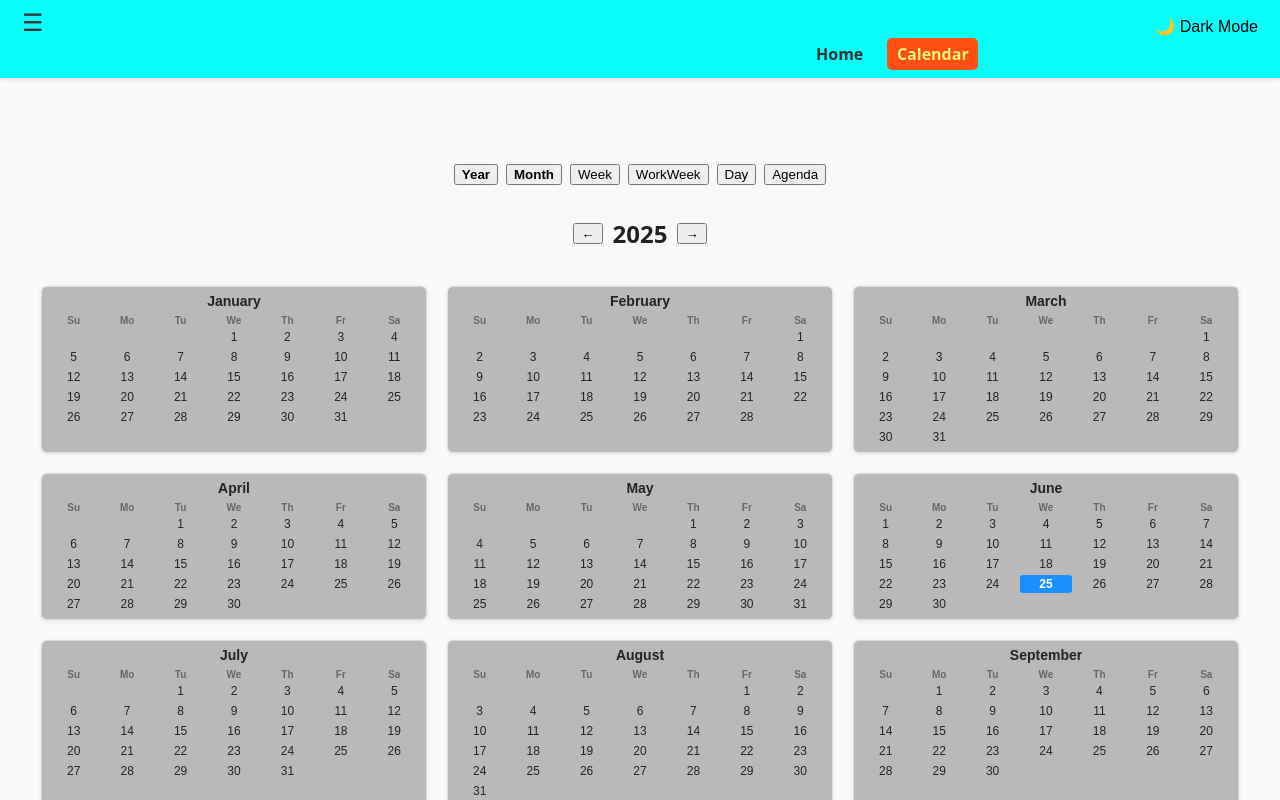
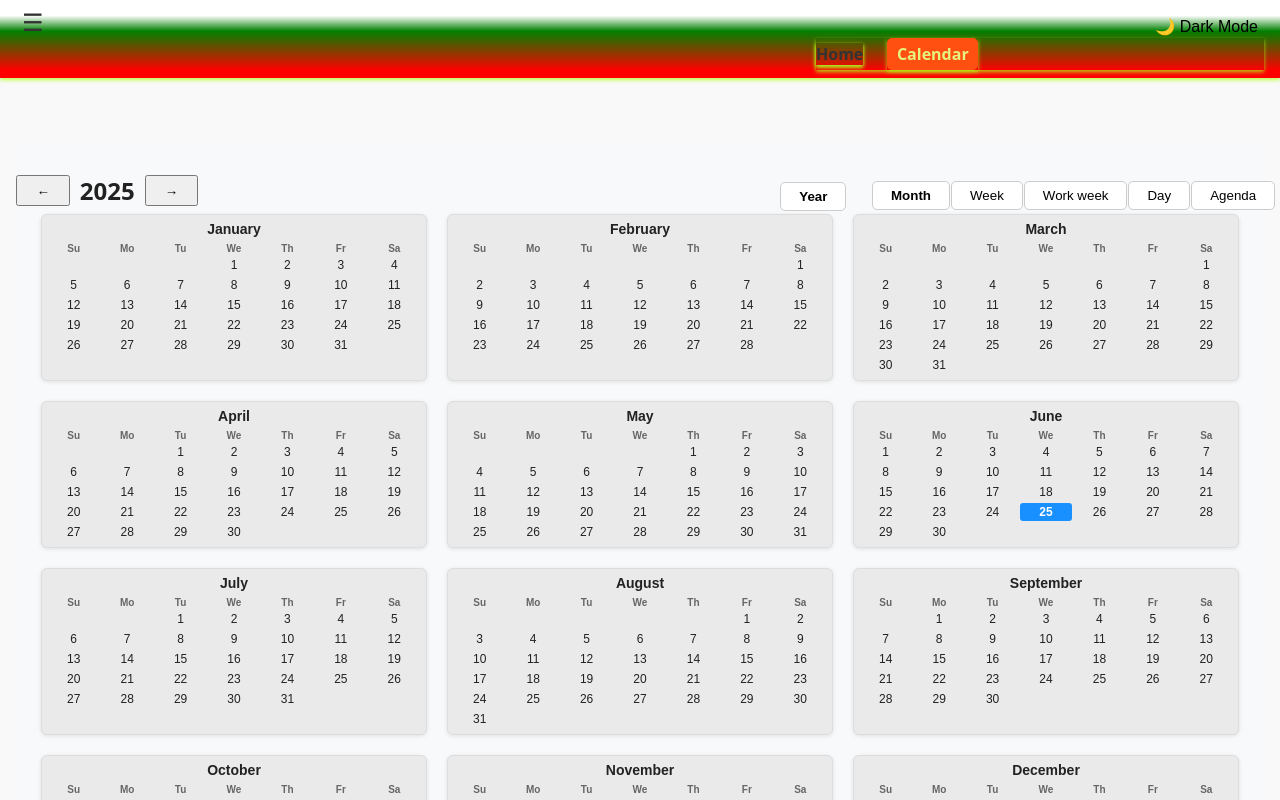
Before and after one commit to B-D-2409/Calendar, a React (Vite) app in the folder vite-project/: page / in a window 1280 px wide. Both pictures are taken after a click on the button "Year". Shown: the top 800 px of the page. Built offline with nearby package versions, Linux system fonts and the light colour scheme.

Commit message:
year page to be same as other sections

```diff
--- a/vite-project/src/Components/Calendar/Calendar.module.css
+++ b/vite-project/src/Components/Calendar/Calendar.module.css
@@ -6,3 +6,73 @@
     padding: 20px;
     margin-top: 50px;
 }
+
+
+.yearButton {
+  position: relative;
+  padding: 6px 20px;
+  font-weight: bold;
+  cursor: pointer;
+  background-color: #ffffff;
+  border-radius: 5px;
+  border: 1px solid #cccccc;
+  right: 359px;
+  top: 41.5px;
+}
+
+.yearButton:hover {
+  background-color: #dddddd;
+}
+
+.yearButtonYearView {
+  position: relative;
+  padding: 6px 18px;
+  border-radius: 5px;
+  font-weight: bold;
+  cursor: pointer;
+  background-color: #ffffff;
+  border: 1px solid #cccccc;
+  top: 16px;
+  right: 190px;
+}
+
+.prevYear{
+  position: relative;
+  padding: 6px 18px;
+  top: 10px;
+  right: 1030px;
+
+}
+
+.nextYear{
+  position: relative;
+  padding: 6px 18px;
+  top: 10px;
+  right: 1030px;
+
+}
+
+.year{
+  position: relative;
+  top: 10px;
+  right: 1030px;
+}
+
+.viewButtons {
+  position: relative;
+  padding: 6px 18px;
+  border-radius: 5px;
+  font-weight: bold;
+  cursor: pointer;
+  background-color: #ffffff;
+  border: 1px solid #cccccc;
+  right: 359px;
+  top: 15.5px;
+  left: 820px;
+  margin: 0;
+}
+
+
+.viewButtons + .viewButtons {
+  margin-left: -7px;
+}
--- a/vite-project/src/Components/Calendar/Calendar.tsx
+++ b/vite-project/src/Components/Calendar/Calendar.tsx
@@ -16,8 +16,10 @@ interface Event {
     end: Date;
 }
 
+const allViews: View[] = ['month', 'week', 'work_week', 'day', 'agenda'];
+
 function Calendar() {
-    const [events, setEvents] = useState<Event[]>([
+    const [events] = useState<Event[]>([
         { title: 'Team Meeting', start: new Date(2025, 5, 26, 10, 0), end: new Date(2025, 5, 26, 11, 0) },
         { title: 'Deadline', start: new Date(2025, 5, 28), end: new Date(2025, 5, 28) },
     ]);
@@ -46,29 +48,51 @@ function Calendar() {
 
     return (
         <div className={style.calendar}>
-            <div style={{ marginBottom: 12, display: 'flex', gap: 8, justifyContent: 'center' }}>
-                {isYearView ? (
+            <div
+                style={{
+                    display: 'flex',
+                    justifyContent: 'space-between',
+                    alignItems: 'center',
+                    marginBottom: 12,
+                    padding: '0 16px',
+                }}
+            >
+                <div style={{ display: 'flex', gap: 8 }}>
+                    {isYearView &&
+                        allViews.map(v => (
+                            <button
+                            className={style.viewButtons}
+                                key={v}
+                                onClick={() => changeView(v)}
+                                style={{ fontWeight: calendarView === v ? 'bold' : 'normal' }}
+                            >
+                                {v.charAt(0).toUpperCase() + v.slice(1).replace('_', ' ')}
+                            </button>
+                        ))}
+                </div>
+
+
+                <div style={{ display: 'flex', alignItems: 'center', gap: 10 }}>
+                    <button
+                        className={`${style.yearButton} ${isYearView ? style.yearButtonYearView : ''}`}
+                        onClick={() => changeView('year')}
+                        style={{ fontWeight: isYearView ? 'bold' : 'normal' }}
+                    >
+                        Year
+                    </button>
+
+
+
+                    {isYearView && (
                         <>
-                        <button onClick={() => changeView('year')} style={{ fontWeight: isYearView ? 'bold' : 'normal' }}>Year</button>
-                        <button onClick={() => changeView('month')} style={{ fontWeight: calendarView === 'month' ? 'bold' : 'normal' }}>Month</button>
-                        <button onClick={() => changeView('week')} style={{ fontWeight: calendarView === 'week' ? 'bold' : 'normal' }}>Week</button>
-                        <button onClick={() => changeView('work_week')} style={{ fontWeight: calendarView === 'work_week' ? 'bold' : 'normal' }}>WorkWeek</button>
-                        <button onClick={() => changeView('day')} style={{ fontWeight: calendarView === 'day' ? 'bold' : 'normal' }}>Day</button>
-                        <button onClick={() => changeView('agenda')} style={{ fontWeight: calendarView === 'agenda' ? 'bold' : 'normal' }}>Agenda</button>
+                            <button className={style.prevYear} onClick={handlePrevYear}>←</button>
+                            <h2 className={style.year} style={{ margin: 0 }}>{currentYear}</h2>
+                            <button className={style.nextYear} onClick={handleNextYear}>→</button>
                         </>
-                ) : (
-                    <button onClick={() => changeView('year')} style={{ fontWeight: isYearView ? 'bold' : 'normal' }}>Year</button>
                     )}
                 </div>
-
-            {isYearView && (
-                <div style={{ display: 'flex', justifyContent: 'center', alignItems: 'center', marginBottom: 12 }}>
-                    <button onClick={handlePrevYear} style={{ marginRight: 10 }}>←</button>
-                    <h2>{currentYear}</h2>
-                    <button onClick={handleNextYear} style={{ marginLeft: 10 }}>→</button>
             </div>
-            )}
-
+            <div style={{ height: '75vh' }}>
                 {isYearView ? (
                     <YearCalendar year={currentYear} />
                 ) : (
@@ -77,16 +101,18 @@ function Calendar() {
                         events={events}
                         startAccessor="start"
                         endAccessor="end"
-                    views={['month', 'week', 'work_week', 'day', 'agenda']}
+                        views={allViews}
                         view={calendarView}
                         date={currentDate}
                         onNavigate={handleNavigate}
                         onView={(view: View) => setCalendarView(view)}
-                    style={{ height: '75vh' }}
+                        style={{ height: '100%' }}
                     />
                 )}
             </div>
+        </div>
     );
+
 }
 
 export default Calendar;
--- a/vite-project/src/Components/Calendar/Year.module.css
+++ b/vite-project/src/Components/Calendar/Year.module.css
@@ -11,7 +11,7 @@
     border-radius: 6px;
     padding: 6px;
     width: 100%;
-    background-color: #b9b9b9;
+    background-color: #eaeaea;
     font-family: Arial, sans-serif;
     font-size: 12px;
     box-shadow: 0 1px 4px rgb(0 0 0 / 0.1);
--- a/vite-project/src/Components/NavigationBar/NavigationBar.module.css
+++ b/vite-project/src/Components/NavigationBar/NavigationBar.module.css
@@ -2,10 +2,17 @@
     position: sticky;
     top: 0;
     width: 100%;
-    background-color: #06fffb;
+    background: linear-gradient(
+        to bottom,
+        white 0%,
+        white 20%,
+        green 40%,
+        red 90%
+      );
+
     z-index: 1000;
     padding: 0.5rem 1rem;
-    box-shadow: 0 2px 4px rgba(0, 0, 0, 0.1);
+    box-shadow: 0 2px 4px rgba(174, 254, 24, 0.8);
 }
 
 
@@ -15,6 +22,7 @@
     display: flex;
     justify-content: center;
     gap: 1.5rem;
+    box-shadow: 0 2px 4px rgba(174, 254, 24, 0.8);
 }
 
 .navContainer {
@@ -23,6 +31,7 @@
     align-items: center;
     gap: 1.5rem;
     margin-left: 800px;
+    box-shadow: 0 2px 4px rgba(174, 254, 24, 0.8);
 }
 
 
@@ -32,16 +41,19 @@
     padding: 0;
     margin: 0;
     gap: 1rem;
+    box-shadow: 0 2px 4px rgba(174, 254, 24, 0.8);
 }
 
 .nav a {
     text-decoration: none;
     color: #333;
     font-weight: bold;
+    box-shadow: 0 2px 4px rgba(174, 254, 24, 0.8);
 }
 
 .menuButton {
     display: none;
+    box-shadow: 0 2px 4px rgba(174, 254, 24, 0.8);
 }
 
 /* Mobile Navigation */
```
Lines whose indentation alone changed are shown as unchanged.
